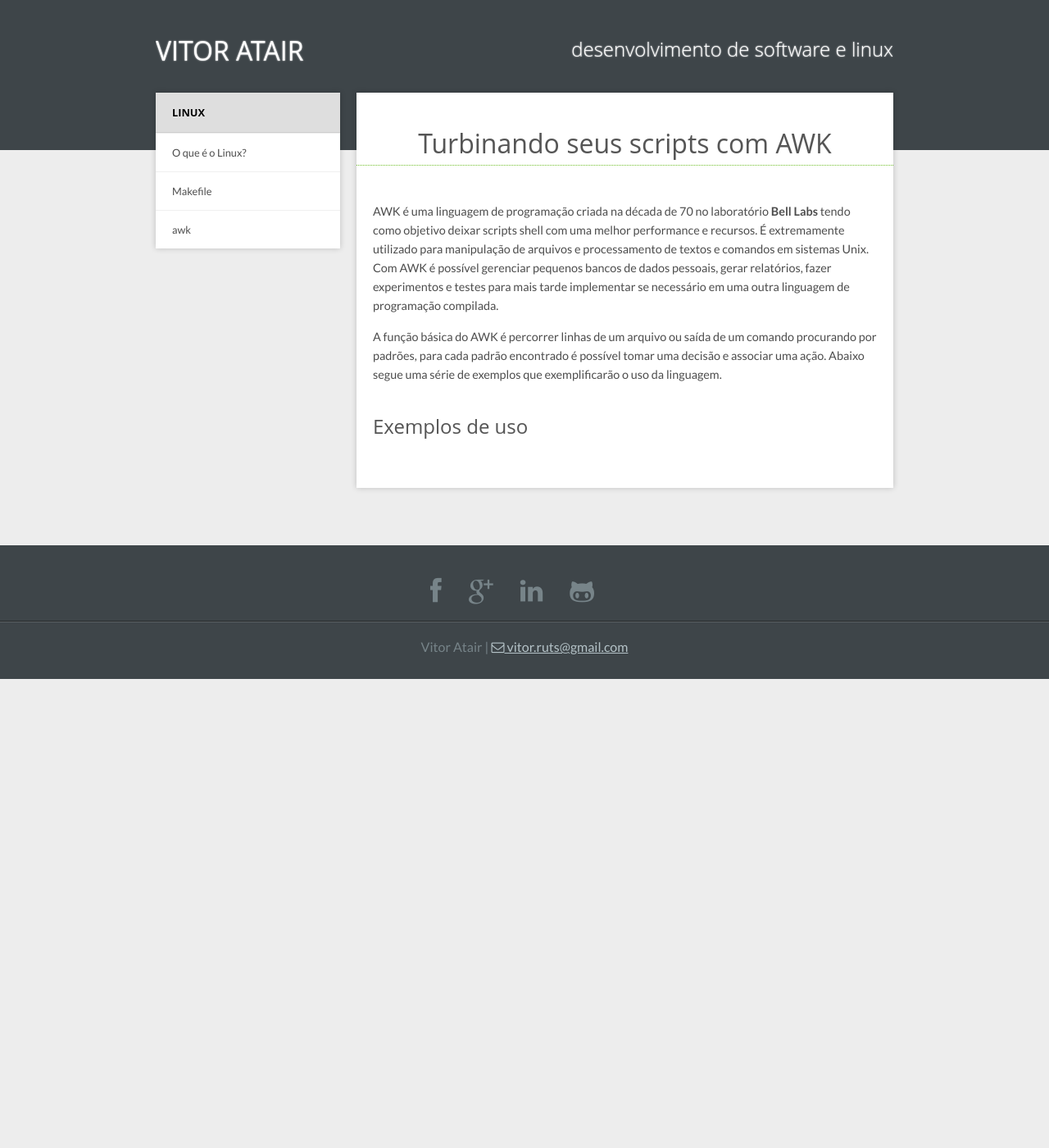
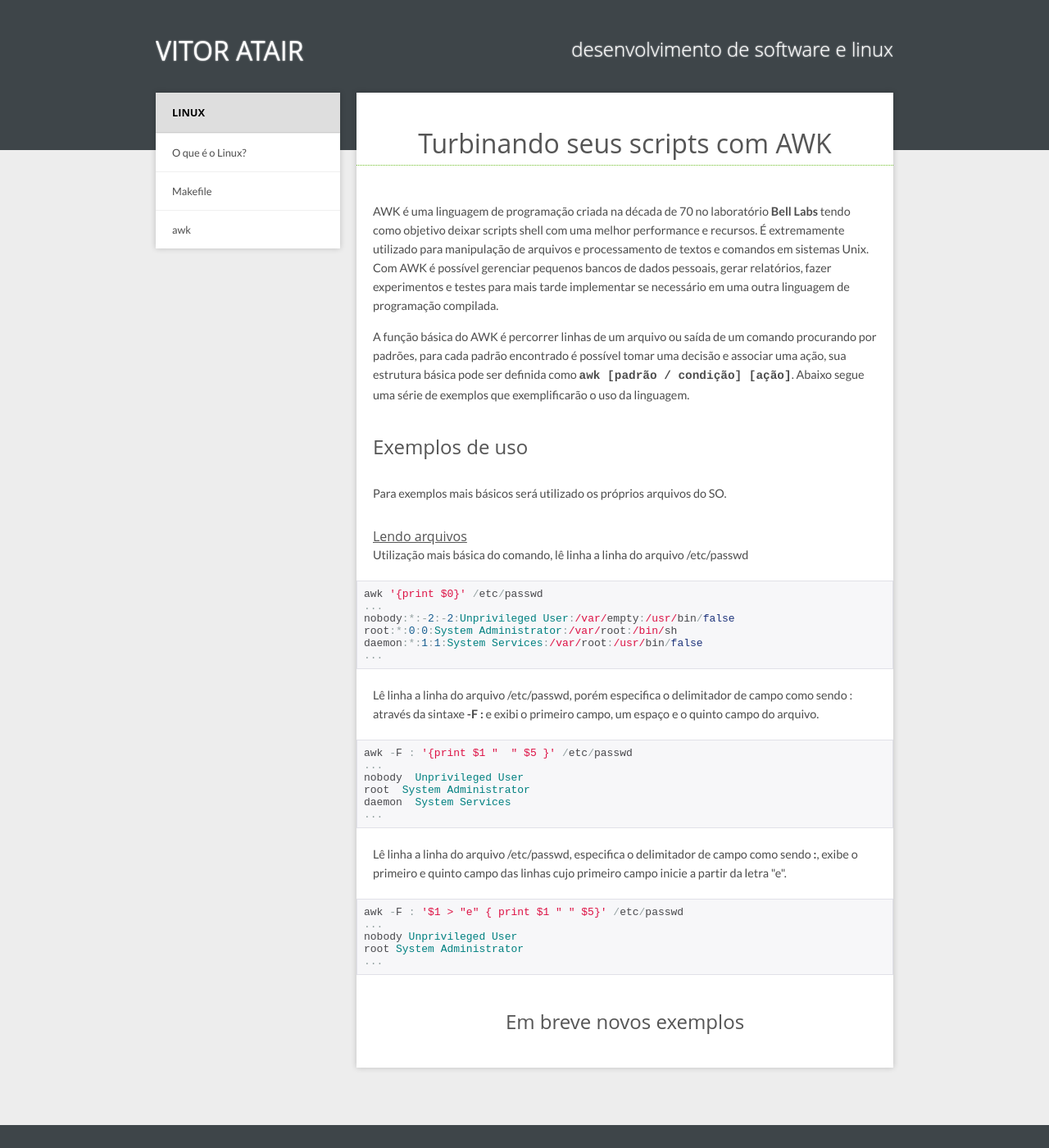
Before and after one commit to vitoratair/vitoratair.github.io, a Jekyll site: the page built from handbook/linux/awk.html, in a window 1280 px wide and 1400 px high. Shown: the whole window at 82% size. Built offline with Jekyll 4.4.1, drawn with Linux system fonts in a browser that asks for light colours; nearby versions of some CDN libraries; Markdown is read by kramdown in place of the engine named in the settings.

Commit message:
adicionado exemplos de awk

```diff
--- a/handbook/linux/awk.html
+++ b/handbook/linux/awk.html
@@ -16,10 +16,56 @@ title: Makefile
 	</p>
 
 	<p>
-		A função básica do AWK é percorrer linhas de um arquivo ou saída de um comando procurando por padrões, para cada padrão encontrado é possível tomar uma decisão e associar uma ação. Abaixo segue uma série de exemplos que  exemplificarão o uso da linguagem.
+		A função básica do AWK é percorrer linhas de um arquivo ou saída de um comando procurando por padrões, para cada padrão encontrado é possível tomar uma decisão e associar uma ação, sua estrutura básica pode ser definida como <code>awk [padrão / condição] [ação]</code>. Abaixo segue uma série de exemplos que  exemplificarão o uso da linguagem.
 	</p>
 
 	<h2>Exemplos de uso</h2>
 	<br>
 
+	<p>
+		Para exemplos mais básicos será utilizado os próprios arquivos do SO.
+	</p>
+
+	<h4><u>Lendo arquivos</u></h4>
+
+	<p>
+		Utilização mais básica do comando, lê linha a linha do arquivo /etc/passwd
+	</p>
+
+<pre class="lang-bash prettyprint">
+awk '{print $0}' /etc/passwd
+...
+nobody:*:-2:-2:Unprivileged User:/var/empty:/usr/bin/false
+root:*:0:0:System Administrator:/var/root:/bin/sh
+daemon:*:1:1:System Services:/var/root:/usr/bin/false
+...
+</pre>
+
+	<p>
+		Lê linha a linha do arquivo /etc/passwd, porém especifica o delimitador de campo como sendo : através da sintaxe <b>-F :</b> e exibi o primeiro campo, um espaço e o quinto campo do arquivo.
+	</p>
+
+<pre class="lang-bash prettyprint">
+awk -F : '{print $1 "  " $5 }' /etc/passwd
+...
+nobody  Unprivileged User
+root  System Administrator
+daemon  System Services
+...
+</pre>
+
+	<p>
+		Lê linha a linha do arquivo /etc/passwd, especifica o delimitador de campo como sendo <b>:</b>, exibe o primeiro e quinto campo das linhas cujo primeiro campo inicie a partir da letra "e".
+	</p>
+
+<pre class="lang-bash prettyprint">
+awk -F : '$1 > "e" { print $1 " " $5}' /etc/passwd
+...
+nobody Unprivileged User
+root System Administrator
+...
+</pre>
+
+	<h2 align="center">Em breve novos exemplos</h2>
+
 </article>
```
